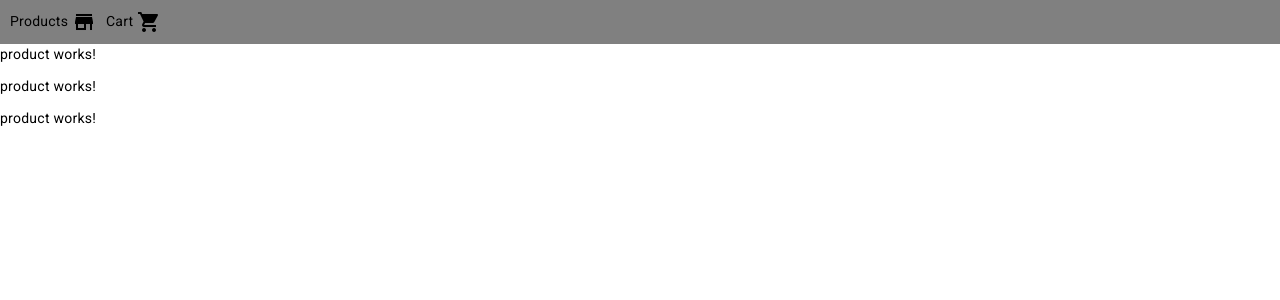
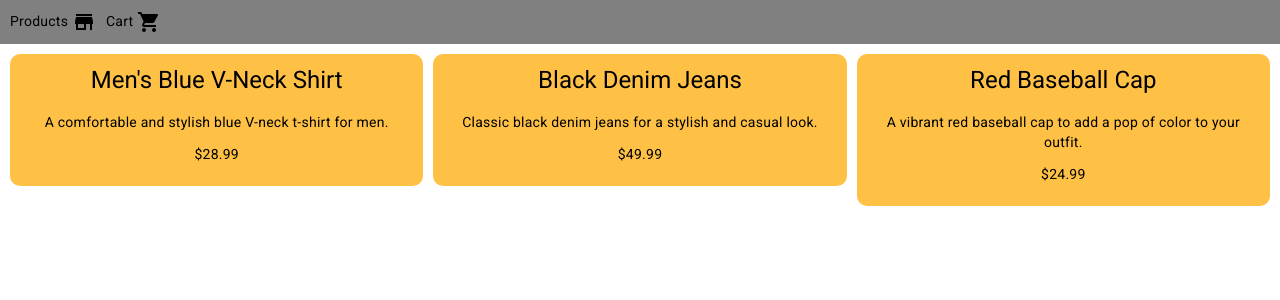
Before and after one commit to quyet-v/CodeChallenge, an Angular app: page /products in a window 1280 px wide. Shown: the top 300 px of the page. Built offline with nearby package versions, Linux system fonts and the light colour scheme; data requests are answered from the project's data file; sample sign-in values are in the browser's storage.

Commit message:
feature: added content to product and displayed all products

```diff
--- a/src/app/modules/products/components/product/product.component.css
+++ b/src/app/modules/products/components/product/product.component.css
@@ -0,0 +1,6 @@
+.product-container {
+    background-color: #ffc145;
+    padding: 10px;
+    border-radius: 10px;
+    text-align: center;
+}
--- a/src/app/modules/products/components/product/product.component.html
+++ b/src/app/modules/products/components/product/product.component.html
@@ -1 +1,5 @@
-<p>product works!</p>
+<div class="product-container" *ngIf="product != undefined">
+    <h1>{{product.name}}</h1>
+    <p>{{product.description}}</p>
+    <p>${{product.price}}</p>
+</div>
--- a/src/app/modules/products/components/product/product.component.ts
+++ b/src/app/modules/products/components/product/product.component.ts
@@ -1,4 +1,5 @@
-import { Component } from '@angular/core';
+import { Component, Input } from '@angular/core';
+import { Product } from 'src/app/models/Product';
 
 @Component({
   selector: 'app-product',
@@ -7,6 +8,8 @@ import { Component } from '@angular/core';
 })
 export class ProductComponent {
 
+  @Input() product: Product | undefined;
+
   constructor() {
 
   }
--- a/src/app/modules/products/components/products/products.component.css
+++ b/src/app/modules/products/components/products/products.component.css
@@ -0,0 +1,6 @@
+.products-container {
+    display: grid;
+    margin: 10px;
+    grid-template-columns: repeat(auto-fit,minmax(150px,1fr));
+    gap: 10px;
+}
--- a/src/app/modules/products/components/products/products.component.html
+++ b/src/app/modules/products/components/products/products.component.html
@@ -1,3 +1,3 @@
 <div class="products-container">
-    <app-product *ngFor="let product of products"></app-product>
+    <app-product *ngFor="let product of products" [product]="product"></app-product>
 </div>
```
